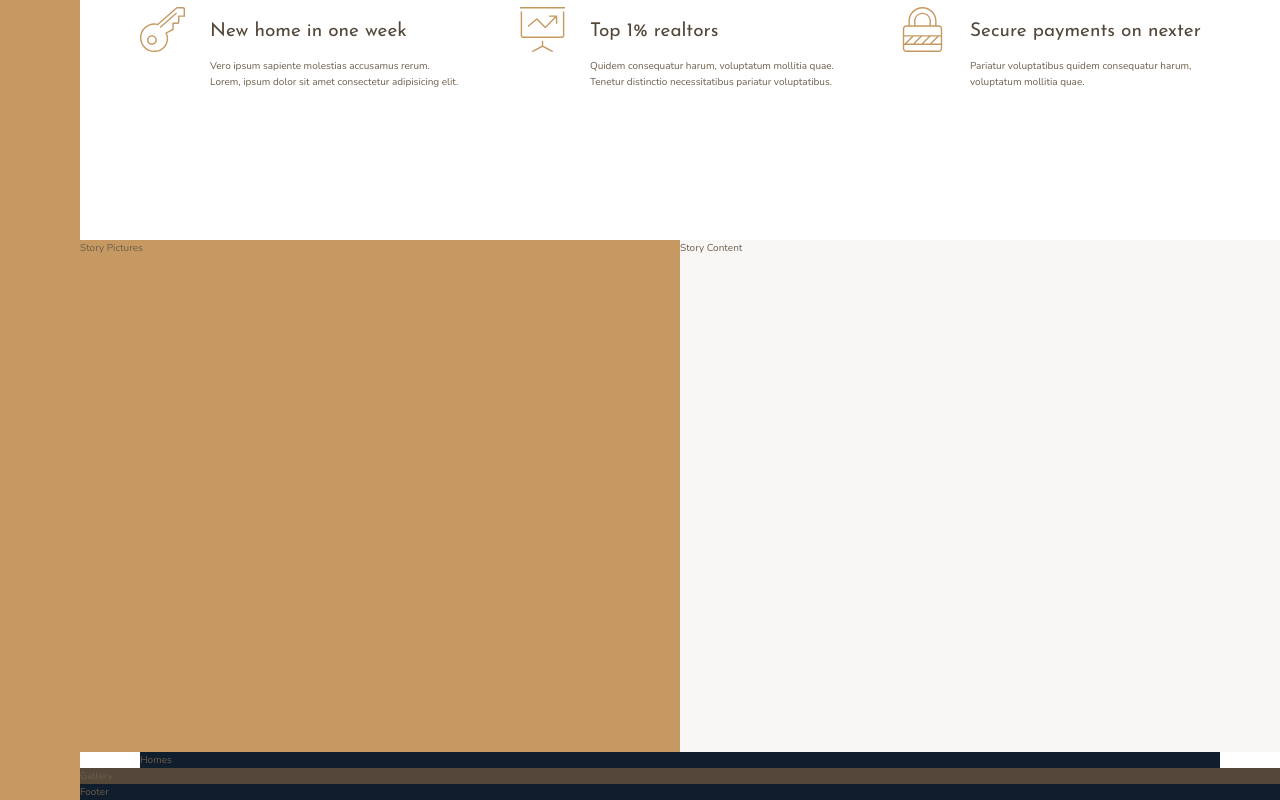
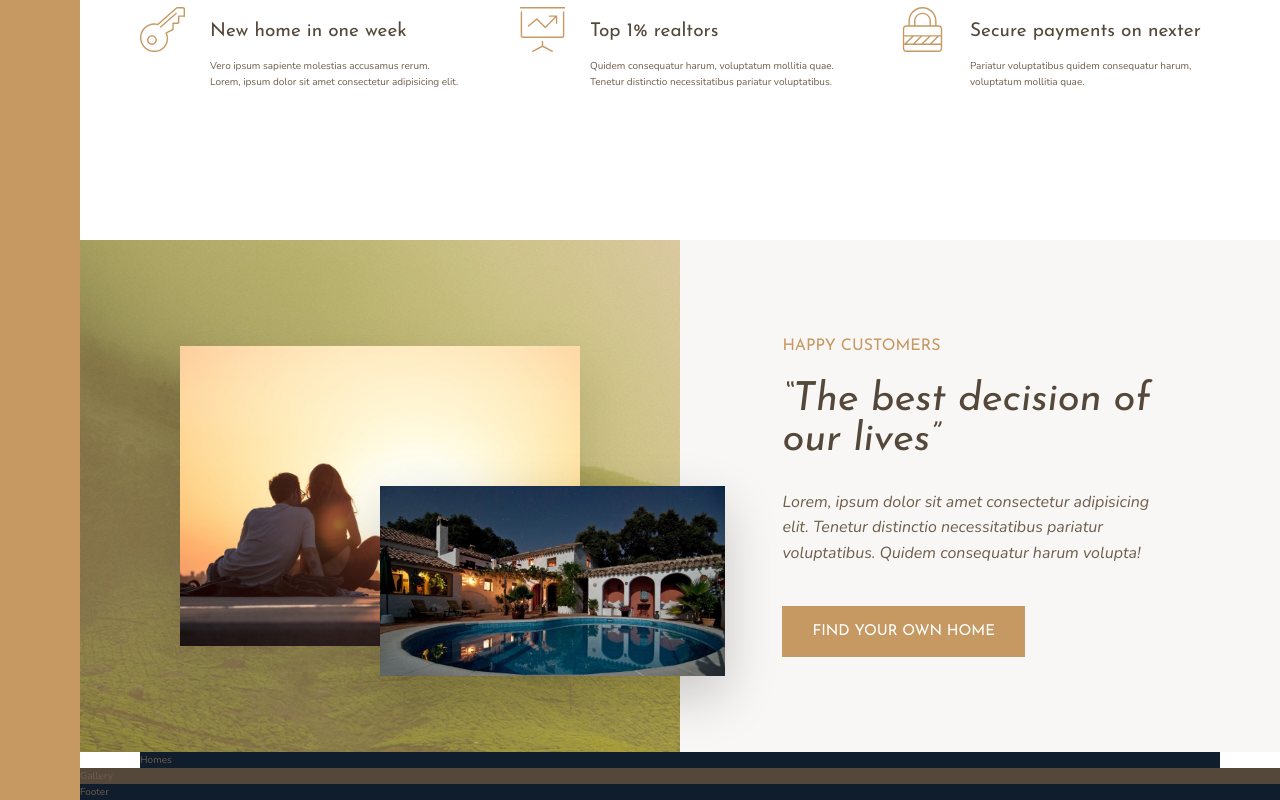
Before and after one commit to Mohamed-Y0/Nexter-SCSS-Grid, a website: page index.html in a window 1280 px wide. Shown: the part 905-1705 px from the top of the page. Drawn offline with nearby package versions, Linux system fonts and the light colour scheme; files that its build step writes are made by us from their sources.

Commit message:
finish building the story section

```diff
--- a/index.html
+++ b/index.html
@@ -89,9 +89,27 @@
       </div>
     </section>
 
-    <div class="story__pictures">Story Pictures</div>
+    <div class="story__pictures">
+      <img
+        src="img/story-1.jpeg"
+        alt="Couple with new house"
+        class="story__img--1"
+      />
+      <img src="img/story-2.jpeg" alt="New house" class="story__img--2" />
+    </div>
 
-    <div class="story__content">Story Content</div>
+    <div class="story__content">
+      <h3 class="heading-3 mb-sm">Happy Customers</h3>
+      <h2 class="heading-2 heading-2--dark mb-md">
+        &ldquo;The best decision of our lives&rdquo;
+      </h2>
+      <p class="story__text">
+        Lorem, ipsum dolor sit amet consectetur adipisicing elit. Tenetur
+        distinctio necessitatibus pariatur voluptatibus. Quidem consequatur
+        harum volupta!
+      </p>
+      <button class="btn">Find your own home</button>
+    </div>
 
     <section class="homes">Homes</section>
 
--- a/sass/_story.scss
+++ b/sass/_story.scss
@@ -4,10 +4,48 @@
   &__pictures {
     background-color: base.$color-primary;
     grid-column: full-start / col-end 4;
+    background-image:
+      linear-gradient(
+        rgba(base.$color-primary, 0.5),
+        rgba(base.$color-primary, 0.5)
+      ),
+      url(../img/back.jpg);
+
+    display: grid;
+    grid-template-rows: repeat(6, 1fr);
+    grid-template-columns: repeat(6, 1fr);
+    align-items: center;
+  }
+
+  &__img--1 {
+    width: 100%;
+    grid-row: 2 / 6;
+    grid-column: 2 / 6;
+    box-shadow: 0 2rem 5rem rgba(#000, 0.1);
+  }
+
+  &__img--2 {
+    width: 115%;
+    grid-row: 4 / 6;
+    grid-column: 4 / 7;
+    z-index: 20;
+    box-shadow: 0 2rem 5rem rgba(#000, 0.2);
   }
 
   &__content {
     background-color: base.$color-grey-light-1;
+    padding: 6rem 8vw;
     grid-column: col-start 5 / full-end;
+
+    display: flex;
+    flex-direction: column;
+    justify-content: center;
+    align-items: start;
+  }
+
+  &__text {
+    font-size: 1.6rem;
+    font-style: italic;
+    margin-bottom: 4rem;
   }
 }
--- a/sass/_typography.scss
+++ b/sass/_typography.scss
@@ -11,10 +11,24 @@
 
 .heading-2 {
   @extend %heading;
+  font-size: 4rem;
+  font-style: italic;
+  line-height: 1;
+
+  &--light {
+    color: base.$color-grey-light-1;
+  }
+
+  &--dark {
+    color: base.$color-grey-dark-1;
+  }
 }
 
 .heading-3 {
   @extend %heading;
+  font-size: 1.6rem;
+  color: base.$color-primary;
+  text-transform: uppercase;
 }
 
 .heading-4 {
@@ -29,3 +43,36 @@
     color: base.$color-grey-dark-1;
   }
 }
+
+.btn {
+  background-color: base.$color-primary;
+  color: #fff;
+  border: none;
+  border-radius: 0;
+  font-family: base.$font-display;
+  font-size: 1.5rem;
+  text-transform: uppercase;
+  padding: 1.8rem 3rem;
+  cursor: pointer;
+  transition: all 0.2s;
+
+  &:hover {
+    background-color: base.$color-primary-dark;
+  }
+}
+
+.mb-sm {
+  margin-bottom: 2rem;
+}
+
+.mb-md {
+  margin-bottom: 3rem;
+}
+
+.mb-lg {
+  margin-bottom: 4rem;
+}
+
+.mb-hg {
+  margin-bottom: 8rem;
+}
```
